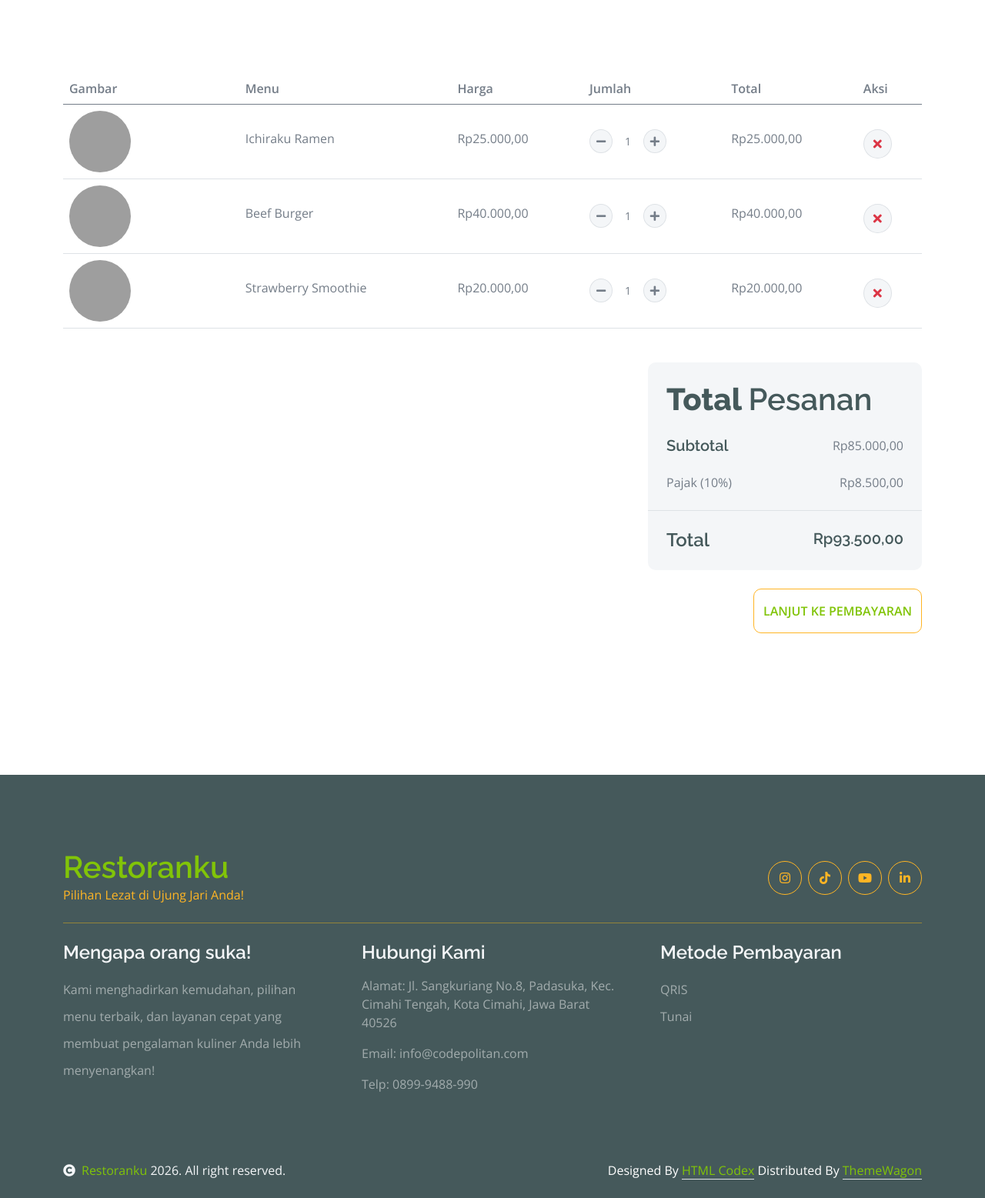
After one commit to MirzaAlbab/restoku, a Laravel app: page /cart in a window 1280 px wide. The commit adds this page. Shown: the part 329-1886 px from the top of the page at 77% size. Run offline with Laravel 12, Linux system fonts and the light colour scheme; parts of the project's set-up code (start-up, migrations or seed data) failed here and were passed over; some libraries are stand-ins or nearby versions; grey boxes are pictures that could not be loaded.

Commit message:
Add cart and checkout views; update navbar links and routes

```diff
--- /dev/null
+++ b/resources/views/customer/cart.blade.php
@@ -0,0 +1,163 @@
+@extends('customer.layouts.main')
+@section('content')
+ <div class="container-fluid py-5">
+            <div class="container py-5">
+                <div class="table-responsive">
+                    <table class="table">
+                        <thead>
+                          <tr>
+                            <th scope="col">Gambar</th>
+                            <th scope="col">Menu</th>
+                            <th scope="col">Harga</th>
+                            <th scope="col">Jumlah</th>
+                            <th scope="col">Total</th>
+                            <th scope="col">Aksi</th>
+                          </tr>
+                        </thead>
+                        <tbody>
+                            <tr>
+                                <th scope="row">
+                                    <div class="d-flex align-items-center">
+                                        <img src="https://images.unsplash.com/photo-1591325418441-ff678baf78ef" class="img-fluid me-5 rounded-circle" style="width: 80px; height: 80px;" alt="">
+                                    </div>
+                                </th>
+                                <td>
+                                    <p class="mb-0 mt-4">Ichiraku Ramen</p>
+                                </td>
+                                <td>
+                                    <p class="mb-0 mt-4">Rp25.000,00</p>
+                                </td>
+                                <td>
+                                    <div class="input-group quantity mt-4" style="width: 100px;">
+                                        <div class="input-group-btn">
+                                            <button class="btn btn-sm btn-minus rounded-circle bg-light border" >
+                                            <i class="fa fa-minus"></i>
+                                            </button>
+                                        </div>
+                                        <input type="text" class="form-control form-control-sm text-center border-0" value="1">
+                                        <div class="input-group-btn">
+                                            <button class="btn btn-sm btn-plus rounded-circle bg-light border">
+                                                <i class="fa fa-plus"></i>
+                                            </button>
+                                        </div>
+                                    </div>
+                                </td>
+                                <td>
+                                    <p class="mb-0 mt-4">Rp25.000,00</p>
+                                </td>
+                                <td>
+                                    <button class="btn btn-md rounded-circle bg-light border mt-4" >
+                                        <i class="fa fa-times text-danger"></i>
+                                    </button>
+                                </td>
+
+                            </tr>
+                            <tr>
+                                <th scope="row">
+                                    <div class="d-flex align-items-center">
+                                        <img src="https://images.unsplash.com/photo-1543392765-620e968d2162?q=80&w=1987&auto=format&fit=crop&ixlib=rb-4.0.3&ixid=M3wxMjA3fDB8MHxwaG90by1wYWdlfHx8fGVufDB8fHx8fA%3D%3D" class="img-fluid me-5 rounded-circle" style="width: 80px; height: 80px;" alt="" alt="">
+                                    </div>
+                                </th>
+                                <td>
+                                    <p class="mb-0 mt-4">Beef Burger</p>
+                                </td>
+                                <td>
+                                    <p class="mb-0 mt-4">Rp40.000,00</p>
+                                </td>
+                                <td>
+                                    <div class="input-group quantity mt-4" style="width: 100px;">
+                                        <div class="input-group-btn">
+                                            <button class="btn btn-sm btn-minus rounded-circle bg-light border" >
+                                            <i class="fa fa-minus"></i>
+                                            </button>
+                                        </div>
+                                        <input type="text" class="form-control form-control-sm text-center border-0" value="1">
+                                        <div class="input-group-btn">
+                                            <button class="btn btn-sm btn-plus rounded-circle bg-light border">
+                                                <i class="fa fa-plus"></i>
+                                            </button>
+                                        </div>
+                                    </div>
+                                </td>
+                                <td>
+                                    <p class="mb-0 mt-4">Rp40.000,00</p>
+                                </td>
+                                <td>
+                                    <button class="btn btn-md rounded-circle bg-light border mt-4" >
+                                        <i class="fa fa-times text-danger"></i>
+                                    </button>
+                                </td>
+                            </tr>
+                            <tr>
+                                <th scope="row">
+                                    <div class="d-flex align-items-center">
+                                        <img src="https://images.unsplash.com/photo-1579954115545-a95591f28bfc?q=80&w=2070&auto=format&fit=crop&ixlib=rb-4.0.3&ixid=M3wxMjA3fDB8MHxwaG90by1wYWdlfHx8fGVufDB8fHx8fA%3D%3D" class="img-fluid me-5 rounded-circle" style="width: 80px; height: 80px;" alt="" alt="">
+                                    </div>
+                                </th>
+                                <td>
+                                    <p class="mb-0 mt-4">Strawberry Smoothie</p>
+                                </td>
+                                <td>
+                                    <p class="mb-0 mt-4">Rp20.000,00</p>
+                                </td>
+                                <td>
+                                    <div class="input-group quantity mt-4" style="width: 100px;">
+                                        <div class="input-group-btn">
+                                            <button class="btn btn-sm btn-minus rounded-circle bg-light border" >
+                                            <i class="fa fa-minus"></i>
+                                            </button>
+                                        </div>
+                                        <input type="text" class="form-control form-control-sm text-center border-0" value="1">
+                                        <div class="input-group-btn">
+                                            <button class="btn btn-sm btn-plus rounded-circle bg-light border">
+                                                <i class="fa fa-plus"></i>
+                                            </button>
+                                        </div>
+                                    </div>
+                                </td>
+                                <td>
+                                    <p class="mb-0 mt-4">Rp20.000,00</p>
+                                </td>
+                                <td>
+                                    <button class="btn btn-md rounded-circle bg-light border mt-4" >
+                                        <i class="fa fa-times text-danger"></i>
+                                    </button>
+                                </td>
+                            </tr>
+                        </tbody>
+                    </table>
+                </div>
+                <div class="row g-4 justify-content-end mt-1">
+                    <div class="col-8"></div>
+                    <div class="col-sm-8 col-md-7 col-lg-6 col-xl-4">
+                        <div class="bg-light rounded">
+                            <div class="p-4">
+                                <h2 class="display-6 mb-4">Total <span class="fw-normal">Pesanan</span></h2>
+                                <div class="d-flex justify-content-between mb-4">
+                                    <h5 class="mb-0 me-4">Subtotal</h5>
+                                    <p class="mb-0">Rp85.000,00</p>
+                                </div>
+                                <div class="d-flex justify-content-between">
+                                    <p class="mb-0 me-4">Pajak (10%)</p>
+                                    <div class="">
+                                        <p class="mb-0">Rp8.500,00</p>
+                                    </div>
+                                </div>
+                            </div>
+                            <div class="py-4 mb-4 border-top d-flex justify-content-between">
+                                <h4 class="mb-0 ps-4 me-4">Total</h4>
+                                <h5 class="mb-0 pe-4">Rp93.500,00</h5>
+                            </div>
+
+                        </div>
+                        <div class="d-flex justify-content-end">
+                            <div class="mb-0 mb-3">
+                                <a href="{{ route('checkout') }}" class="btn border-secondary py-3 text-primary text-uppercase mb-4" type="button">Lanjut ke Pembayaran</a>
+                            </div>
+                        </div>
+                    </div>
+                </div>
+            </div>
+        </div>
+
+@endsection
--- a/resources/views/customer/layouts/navbar.blade.php
+++ b/resources/views/customer/layouts/navbar.blade.php
@@ -13,7 +13,7 @@
                             <a href="#" class="nav-item nav-link">Kontak</a>
                         </div>
                         <div class="d-flex m-3 me-0">
-                            <a href="cart.html" class="position-relative me-4 my-auto">
+                            <a href="{{ route('cart') }}" class="position-relative me-4 my-auto">
                                 <i class="fa fa-shopping-bag fa-2x"></i>
                             </a>
                         </div>
--- a/routes/web.php
+++ b/routes/web.php
@@ -5,3 +5,11 @@ use Illuminate\Support\Facades\Route;
 Route::get('/', function () {
     return view('customer.menu');
 });
+
+Route::get('/cart', function () {
+    return view('customer.cart');
+})->name('cart');
+
+Route::get('/checkout', function () {
+    return view('customer.checkout');
+})->name('checkout');
```
Also changed, not shown: resources/views/customer/checkout.blade.php (added, +133 -0 lines).
